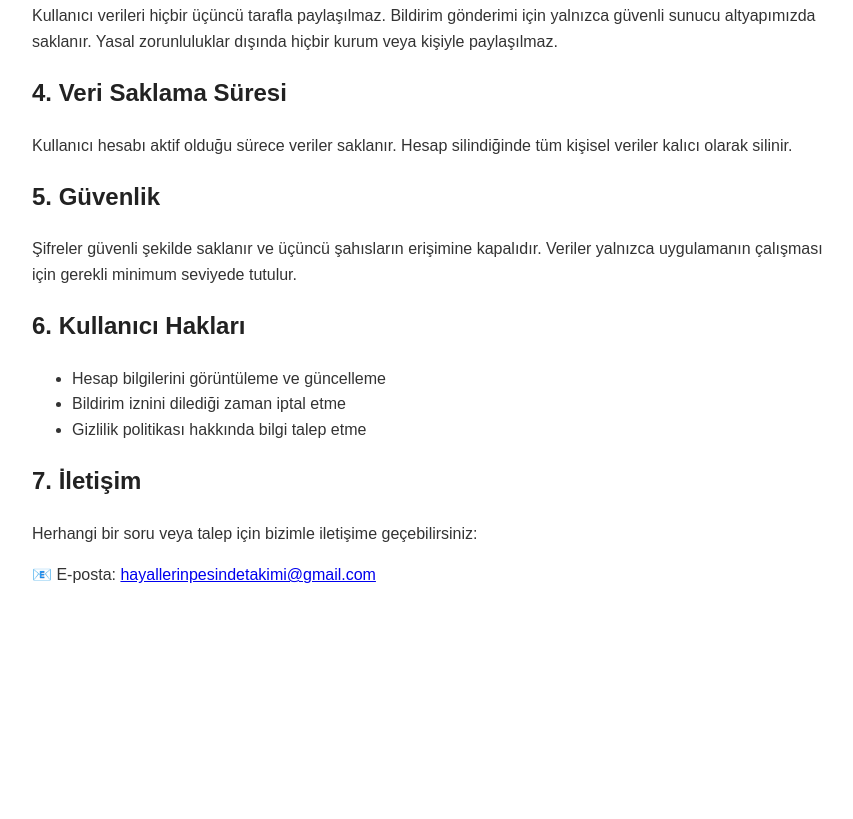
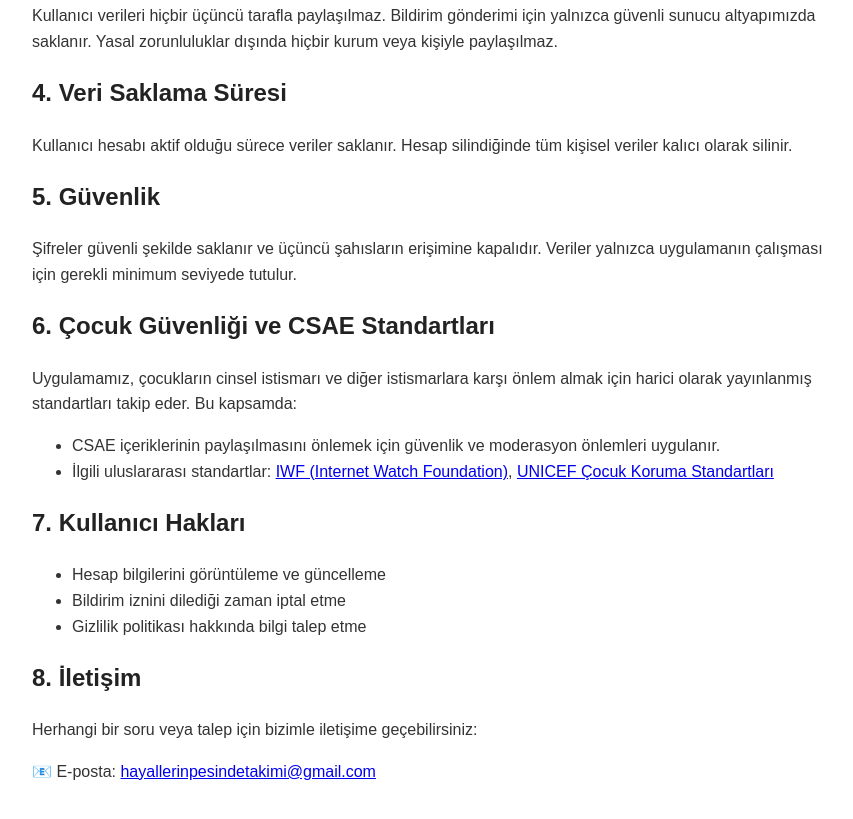
Before and after one commit to hayallerinpesindetakimi/privacy-policy, a plain HTML site: page index.html in a window 1280 px wide. Shown: the part 616-1435 px from the top of the page, without its empty margins (8-861 px from the left). Before the commit the page ends 1244 px from the top, so only its background shows below. Drawn offline with Linux system fonts and the light colour scheme.

Commit message:
Update index.html

```diff
--- a/index.html
+++ b/index.html
@@ -45,14 +45,24 @@
   <h2>5. Güvenlik</h2>
   <p>Şifreler güvenli şekilde saklanır ve üçüncü şahısların erişimine kapalıdır. Veriler yalnızca uygulamanın çalışması için gerekli minimum seviyede tutulur.</p>
 
-  <h2>6. Kullanıcı Hakları</h2>
+  <h2>6. Çocuk Güvenliği ve CSAE Standartları</h2>
+  <p>Uygulamamız, çocukların cinsel istismarı ve diğer istismarlara karşı önlem almak için harici olarak yayınlanmış standartları takip eder. Bu kapsamda:</p>
+  <ul>
+    <li>CSAE içeriklerinin paylaşılmasını önlemek için güvenlik ve moderasyon önlemleri uygulanır.</li>
+    <li>İlgili uluslararası standartlar:
+      <a href="https://www.iwf.org.uk/" target="_blank">IWF (Internet Watch Foundation)</a>,
+      <a href="https://www.unicef.org/protection/child-protection" target="_blank">UNICEF Çocuk Koruma Standartları</a>
+    </li>
+  </ul>
+
+  <h2>7. Kullanıcı Hakları</h2>
   <ul>
     <li>Hesap bilgilerini görüntüleme ve güncelleme</li>
     <li>Bildirim iznini dilediği zaman iptal etme</li>
     <li>Gizlilik politikası hakkında bilgi talep etme</li>
   </ul>
 
-  <h2>7. İletişim</h2>
+  <h2>8. İletişim</h2>
   <p>Herhangi bir soru veya talep için bizimle iletişime geçebilirsiniz:</p>
   <p>
     📧 E-posta: <a href="mailto:hayallerinpesindetakimi@gmail.com">hayallerinpesindetakimi@gmail.com</a><br>
```
